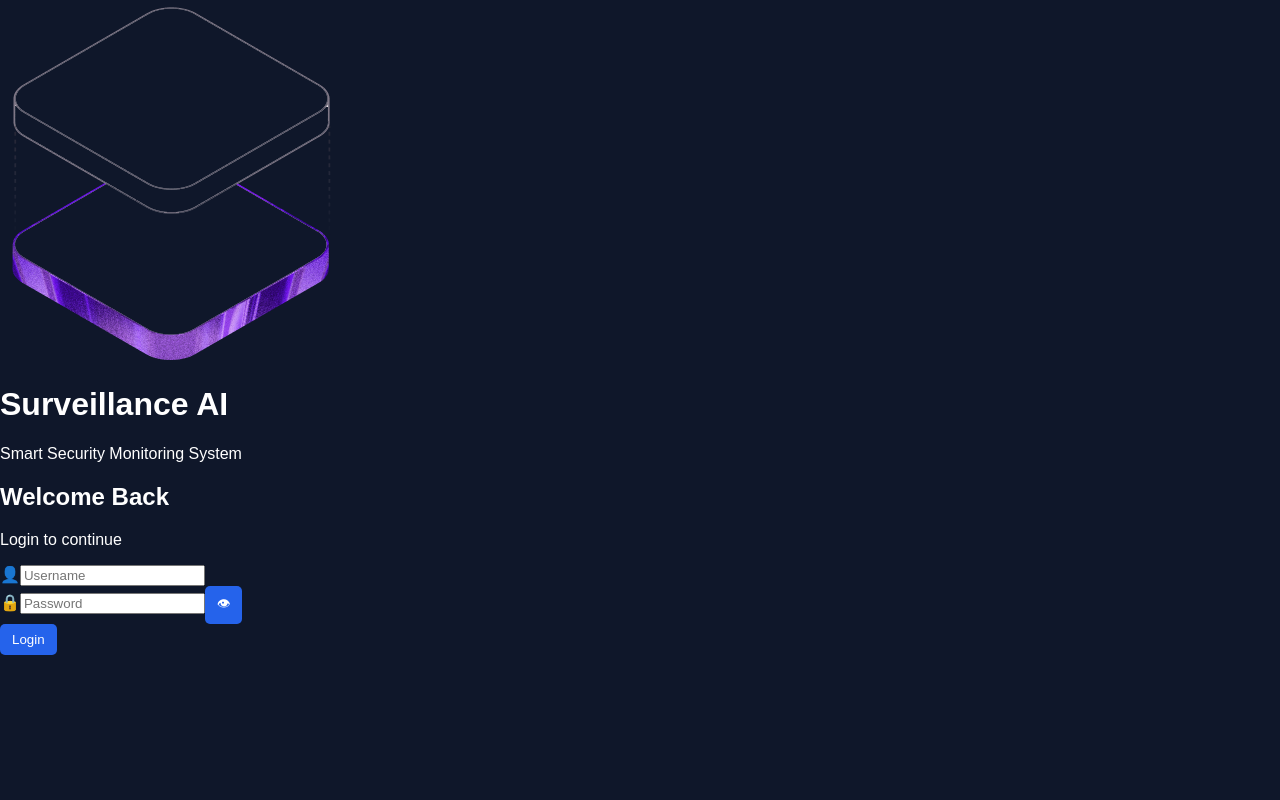
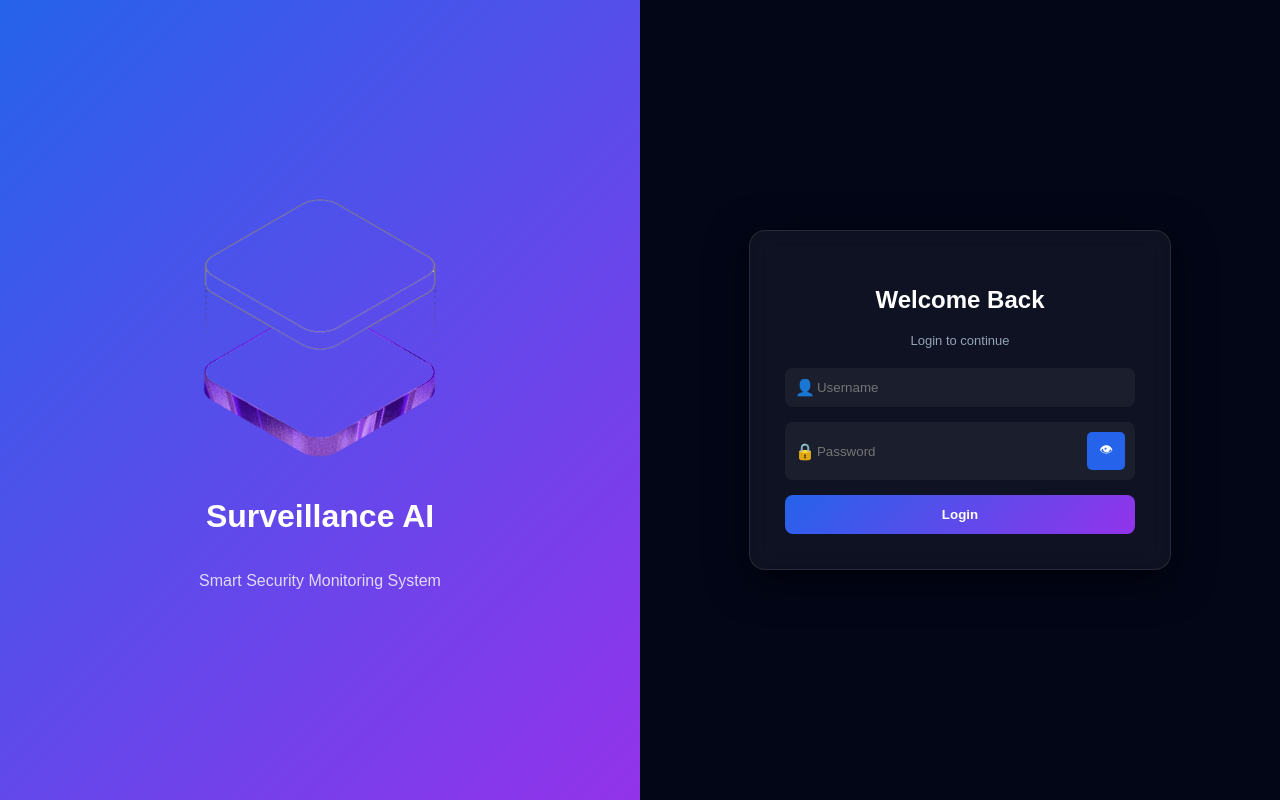
Before and after one commit to prashantXexe/project_eis_frontend, a React (Vite) app: page /login in a window 1280 px wide. Built offline with nearby package versions, Linux system fonts and the light colour scheme.

Commit message:
Update styles.css

```diff
--- a/src/styles.css
+++ b/src/styles.css
@@ -24,3 +24,101 @@ button {
   border-radius: 5px;
   cursor: pointer;
 }
+
+.login-container {
+  display: flex;
+  height: 100vh;
+}
+
+/* LEFT SIDE */
+.left-panel {
+  flex: 1;
+  background: linear-gradient(135deg, #2563eb, #9333ea);
+  color: white;
+  display: flex;
+  flex-direction: column;
+  justify-content: center;
+  align-items: center;
+}
+
+.hero-img {
+  width: 250px;
+  margin-bottom: 20px;
+}
+
+.left-panel h1 {
+  font-size: 32px;
+}
+
+.left-panel p {
+  opacity: 0.8;
+}
+
+/* RIGHT SIDE */
+.right-panel {
+  flex: 1;
+  background: #020617;
+  display: flex;
+  justify-content: center;
+  align-items: center;
+}
+
+/* CARD */
+.login-card {
+  width: 350px;
+  padding: 35px;
+  border-radius: 16px;
+  background: rgba(255,255,255,0.05);
+  backdrop-filter: blur(12px);
+  border: 1px solid rgba(255,255,255,0.1);
+  box-shadow: 0 10px 40px rgba(0,0,0,0.6);
+  text-align: center;
+  color: white;
+}
+
+.subtitle {
+  font-size: 13px;
+  color: #94a3b8;
+  margin-bottom: 20px;
+}
+
+/* INPUT */
+.input-box {
+  display: flex;
+  align-items: center;
+  background: rgba(255,255,255,0.05);
+  border-radius: 8px;
+  padding: 10px;
+  margin-bottom: 15px;
+}
+
+.input-box input {
+  flex: 1;
+  background: transparent;
+  border: none;
+  color: white;
+  outline: none;
+}
+
+/* BUTTON */
+.login-btn {
+  width: 100%;
+  padding: 12px;
+  border-radius: 8px;
+  border: none;
+  background: linear-gradient(135deg, #2563eb, #9333ea);
+  color: white;
+  font-weight: bold;
+  cursor: pointer;
+}
+
+/* TOAST */
+.toast {
+  position: fixed;
+  bottom: 20px;
+  right: 20px;
+  background: #1e293b;
+  padding: 12px 20px;
+  border-radius: 10px;
+  color: white;
+}
```
